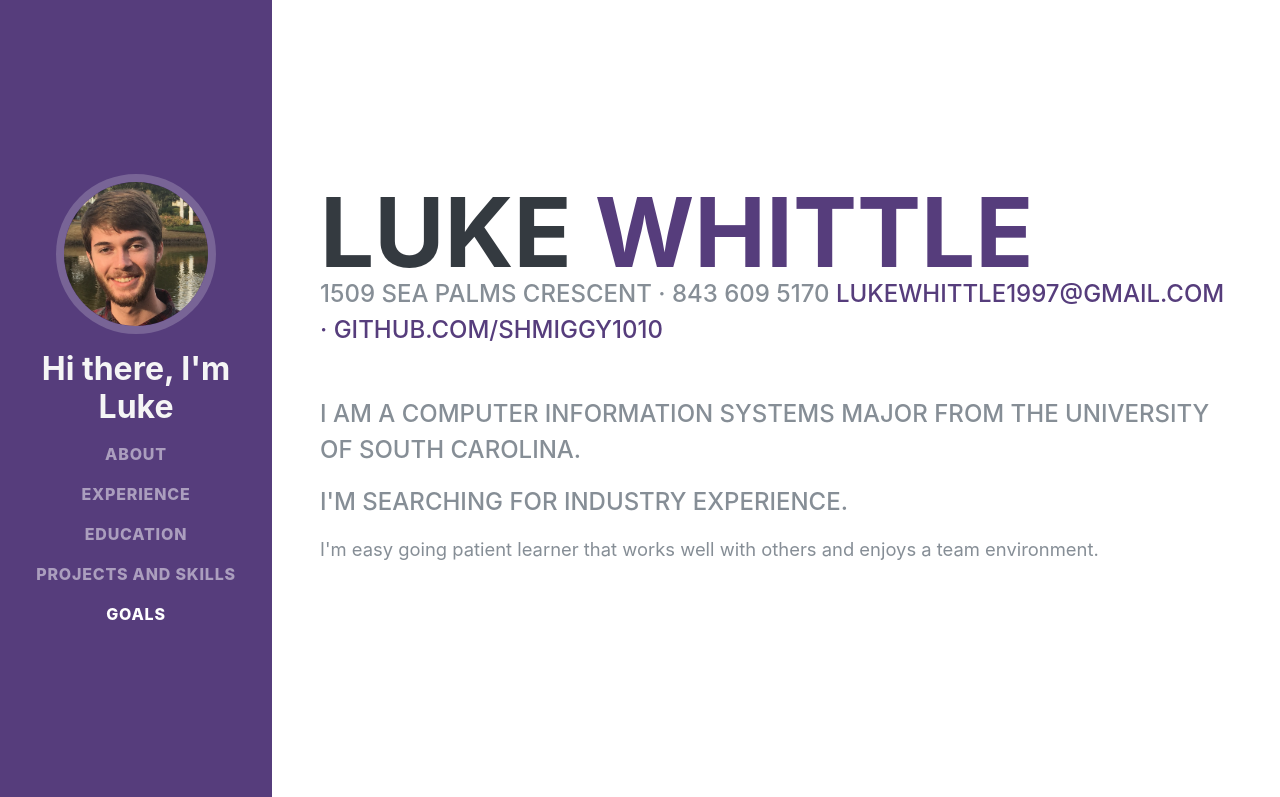
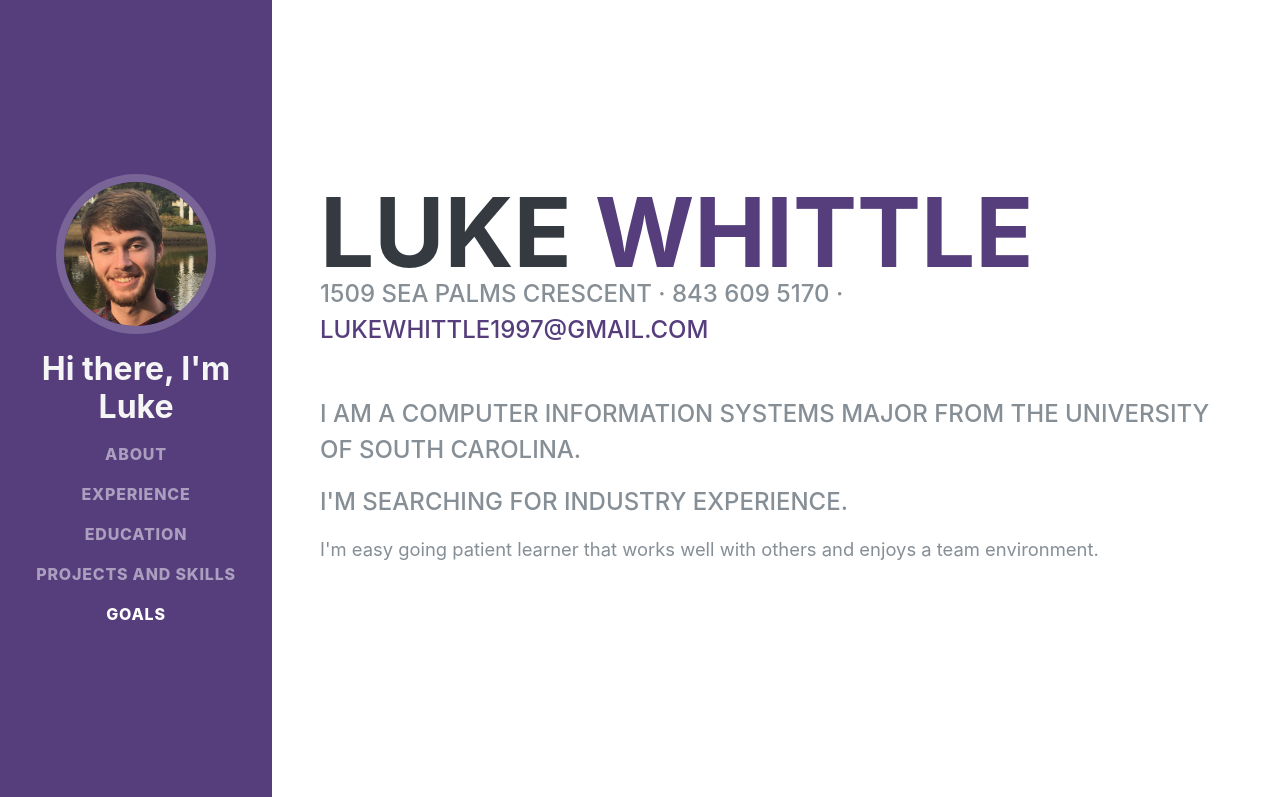
Before and after one commit to shmiggy1010/shmiggy1010.github.io, a plain HTML site: page index.html in a window 1280 px wide. Shown: the top 797 px of the page. Drawn offline with Linux system fonts and the light colour scheme; a web font is replaced by a local one.

Commit message:
update resume header

```diff
--- a/index.html
+++ b/index.html
@@ -63,8 +63,8 @@
           <h1 class="mb-0">Luke
             <span class="text-primary">Whittle</span>
           </h1>
-          <div class="subheading mb-5">1509 Sea Palms Crescent · 843 609 5170
-            <a href="mailto:Lukewhittle1997@gmail.com">Lukewhittle1997@gmail.com · github.com/shmiggy1010</a>
+          <div class="subheading mb-5">1509 Sea Palms Crescent · 843 609 5170 ·
+            <a href="mailto:Lukewhittle1997@gmail.com">Lukewhittle1997@gmail.com</a>
           </div>
           <p class="subheading mb-3">I am a Computer Information Systems major from the University of South Carolina.</p>
           <p class="subheading mb-3">I'm searching for industry experience.</p>
```
